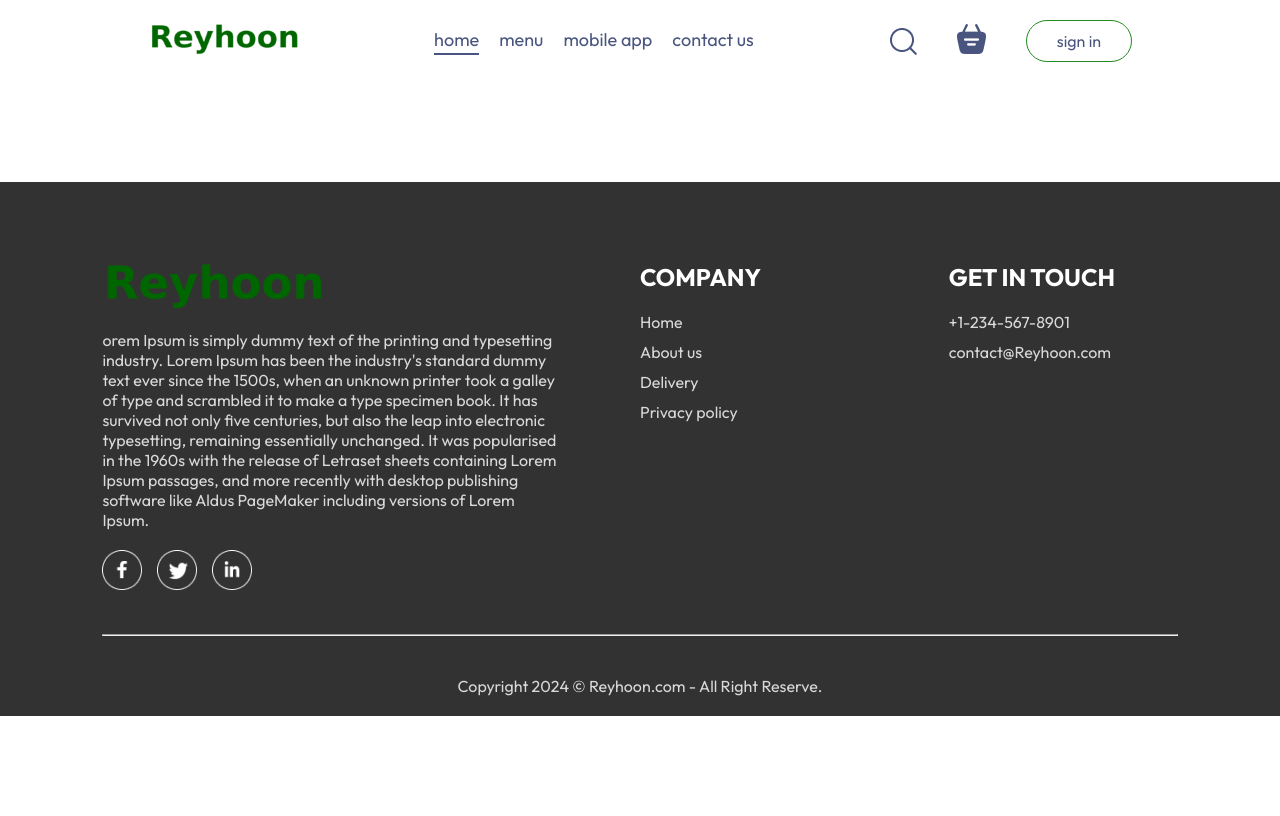
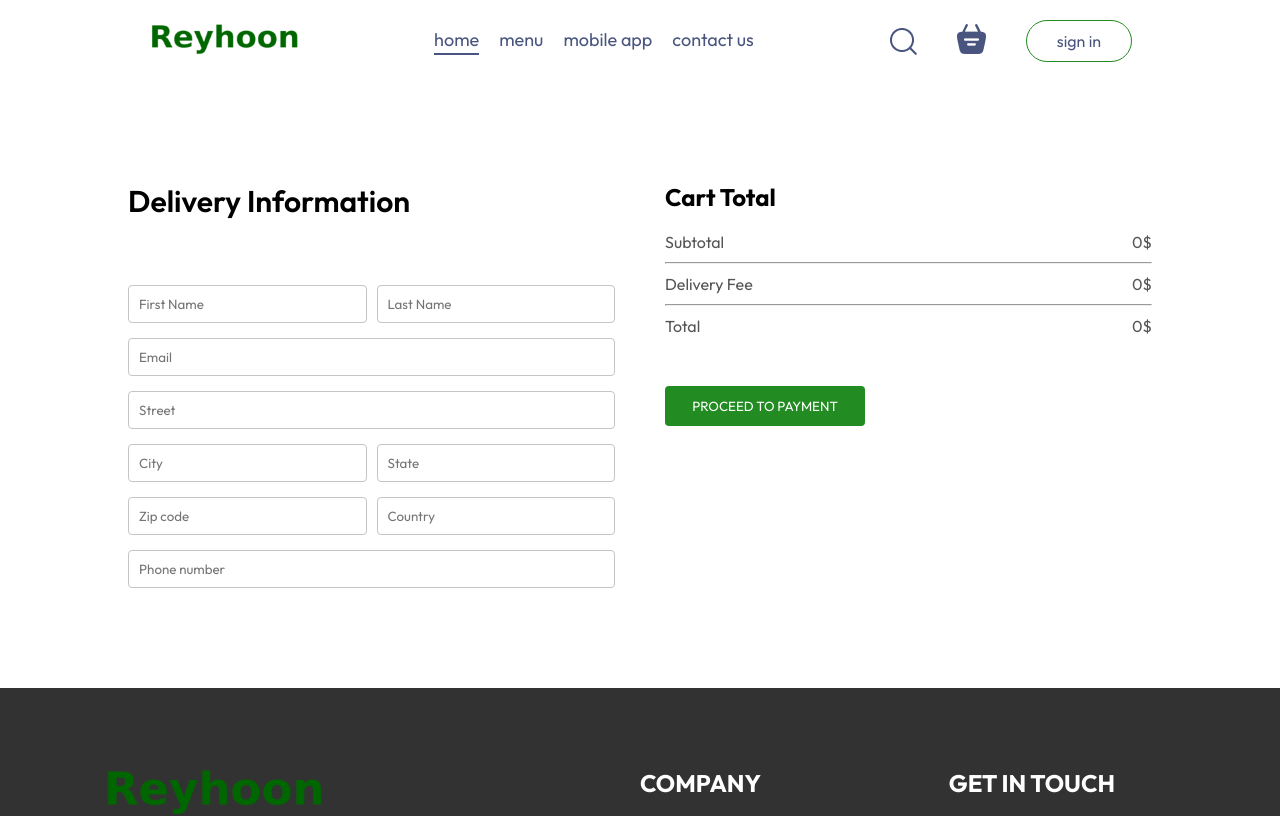
Before and after one commit to raminkhalilii/Reyhoon, a React (Vite) app in the folder front-end/: page /Order in a window 1280 px wide. Shown: the top 816 px of the page. Built offline with nearby package versions, Linux system fonts and the light colour scheme.

Commit message:
place order page added

```diff
--- a/front-end/src/pages/Cart/Cart.jsx
+++ b/front-end/src/pages/Cart/Cart.jsx
@@ -1,9 +1,10 @@
 import React, {useContext} from 'react';
 import "./Cart.style.css"
 import {StoreContext} from "../../context/StoreContext.jsx";
+import {useNavigate} from "react-router-dom";
 
 function Cart() {
-
+    const navigate = useNavigate();
     const {cartItems, food_list, removeFromCart, getTotalCartAmount} = useContext(StoreContext)
     return (
         <div className="cart">
@@ -47,15 +48,15 @@
                         <hr/>
                         <div className="cart-total-details">
                             <p>Delivery Fee</p>
-                            <p>{2}$</p>
+                            <p>{getTotalCartAmount()===0?0:2}$</p>
                         </div>
                         <hr/>
                         <div className="cart-total-details">
                             <p>Total</p>
-                            <p>{getTotalCartAmount()+2}$</p>
+                            <p>{getTotalCartAmount()===0?0:getTotalCartAmount()+2}$</p>
                         </div>
                     </div>
-                    <button>PROCEED TO CHECKOUT</button>
+                    <button onClick={()=>navigate("/Order")}>PROCEED TO CHECKOUT</button>
                 </div>
                 <div className="cart-promocode">
                     <div>
--- a/front-end/src/pages/PlaceOrder/PlaceOrder.jsx
+++ b/front-end/src/pages/PlaceOrder/PlaceOrder.jsx
@@ -1,10 +1,53 @@
-import React from 'react';
+import React, {useContext} from 'react';
 import "./PlaceOrder.style.css"
+import {StoreContext} from "../../context/StoreContext.jsx";
 
 function PlaceOrder() {
+
+    const {getTotalCartAmount} = useContext(StoreContext)
+
     return (
-        <div className="PlaceOrder">
-
+        <div className="place-order">
+            <div className="place-order-left">
+                <p className="title">Delivery Information</p>
+                <div className="multi-fields">
+                    <input type="text" placeholder="First Name"/>
+                    <input type="text" placeholder="Last Name"/>
+                </div>
+                <input type="email" placeholder="Email"/>
+                <input type="text" placeholder="Street"/>
+                <div className="multi-fields">
+                    <input type="text" placeholder="City"/>
+                    <input type="text" placeholder="State"/>
+                </div>
+                <div className="multi-fields">
+                    <input type="text" placeholder="Zip code"/>
+                    <input type="text" placeholder="Country"/>
+                </div>
+                <input type="text" placeholder="Phone number"/>
+            </div>
+            <div className="place-order-right">
+                <div className="cart-total">
+                    <h2>Cart Total</h2>
+                    <div>
+                        <div className="cart-total-details">
+                            <p>Subtotal</p>
+                            <p>{getTotalCartAmount()}$</p>
+                        </div>
+                        <hr/>
+                        <div className="cart-total-details">
+                            <p>Delivery Fee</p>
+                            <p>{getTotalCartAmount() === 0 ? 0 : 2}$</p>
+                        </div>
+                        <hr/>
+                        <div className="cart-total-details">
+                            <p>Total</p>
+                            <p>{getTotalCartAmount() === 0 ? 0 : getTotalCartAmount() + 2}$</p>
+                        </div>
+                    </div>
+                    <button>PROCEED TO PAYMENT</button>
+                </div>
+            </div>
         </div>
     )
 }
--- a/front-end/src/pages/PlaceOrder/PlaceOrder.style.css
+++ b/front-end/src/pages/PlaceOrder/PlaceOrder.style.css
@@ -0,0 +1,47 @@
+.place-order {
+    display: flex;
+    justify-content: space-between;
+    align-items: start;
+    gap: 50px;
+    margin-top: 100px;
+}
+
+.place-order-left {
+    width: 100%;
+    max-width: max(30%, 500px);
+}
+
+.place-order-left .title {
+    font-size: 30px;
+    font-weight: 600;
+    margin-bottom: 50px;
+}
+
+.place-order-left input {
+    margin-top: 15px;
+    width: 100%;
+    border: 1px solid #c5c5c5;
+    outline-color: forestgreen;
+    padding: 10px;
+    border-radius: 4px;
+    transition: 0.3s;
+}
+
+.place-order-left input:hover {
+    background: #f5f5f5;
+
+}
+
+.place-order-left .multi-fields {
+    display: flex;
+    gap: 10px;
+}
+
+.place-order-right{
+    width: 100%;
+    max-width: max(40%, 500px);
+}
+
+.cart-total button{
+    margin-top: 30px;
+}
```
